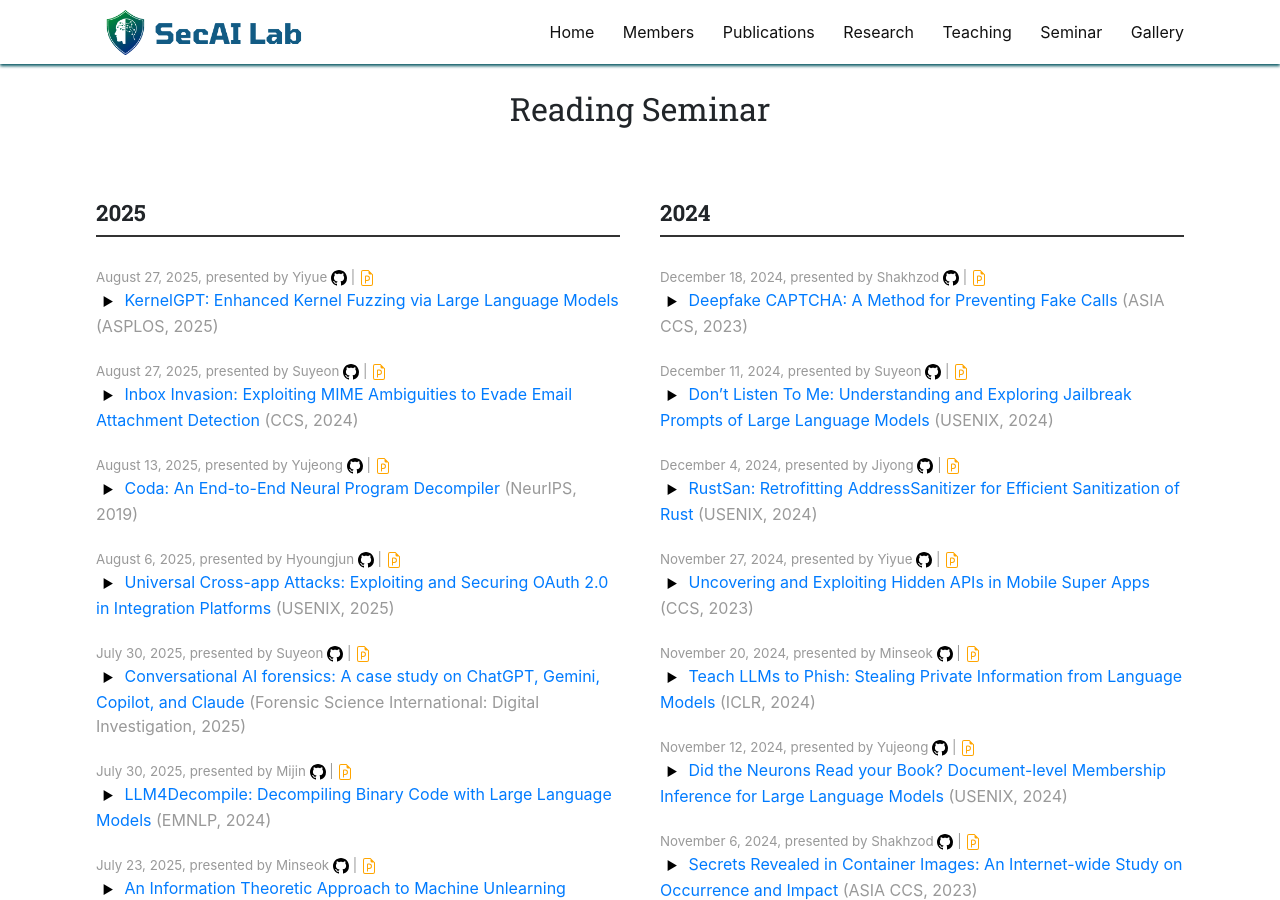
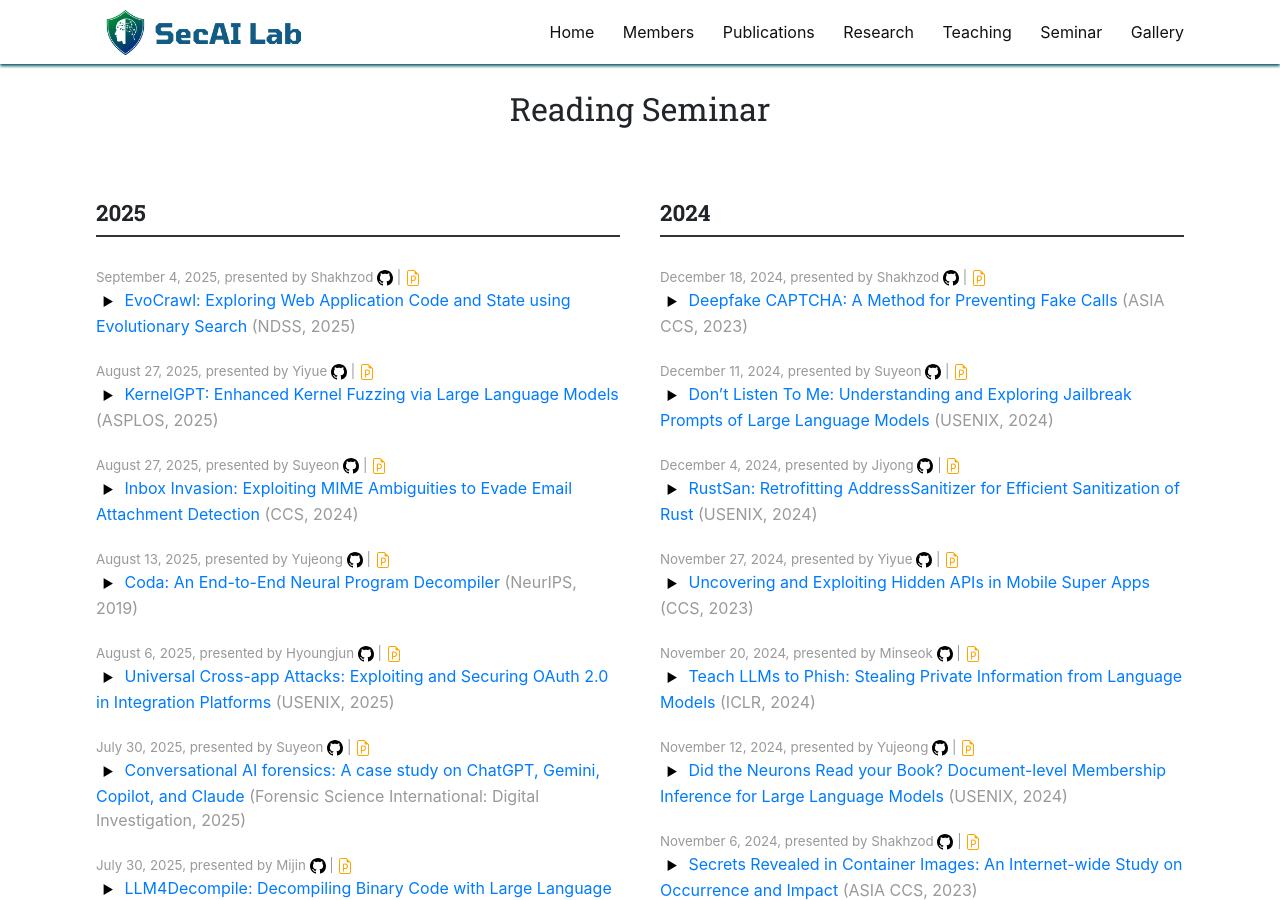
Before and after one commit to SecAI-Lab/secai-lab.github.io, a Jekyll site: the page built from pages/seminar.md, in a window 1280 px wide and 900 px high. Built offline with Jekyll 4.4.1, drawn with Linux system fonts in a browser that asks for light colours; nearby versions of some CDN libraries.

Commit message:
Update readings.yml

```diff
--- a/_data/readings.yml
+++ b/_data/readings.yml
@@ -1,3 +1,14 @@
+- title: "EvoCrawl: Exploring Web Application Code and State using Evolutionary Search"
+  link: "https://www.ndss-symposium.org/wp-content/uploads/2025-366-paper.pdf"
+  ppt_link: "https://docs.google.com/presentation/d/1IxPZYLJivJx5MW0-0U8wFnn4NMcgnzoDXERjAT_2KBM/edit?usp=sharing"
+  code_link: "https://github.com/dlgroupuoft/evocrawl"
+  presenter: Shakhzod
+  conference: NDSS
+  date: 2025.09.04
+  pub_year: 2025
+  discussion: |
+    (Discussion)
+
 - title: "Inbox Invasion: Exploiting MIME Ambiguities to Evade Email Attachment Detection"
   link: "https://dl.acm.org/doi/10.1145/3658644.3670386"
   ppt_link: "https://drive.google.com/file/d/1NXeZUPIi8k4XsptboSzeiv-IiNv5mUIh/view?usp=sharing"
```
